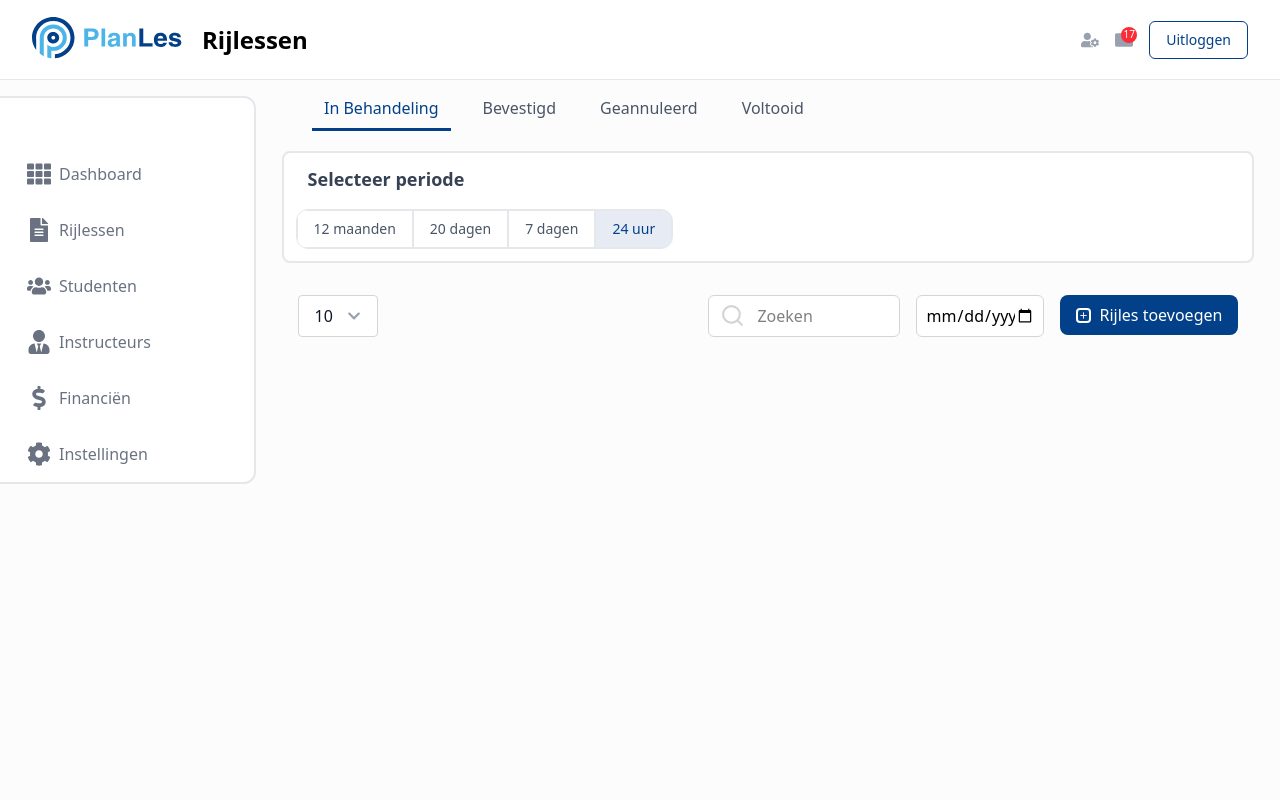
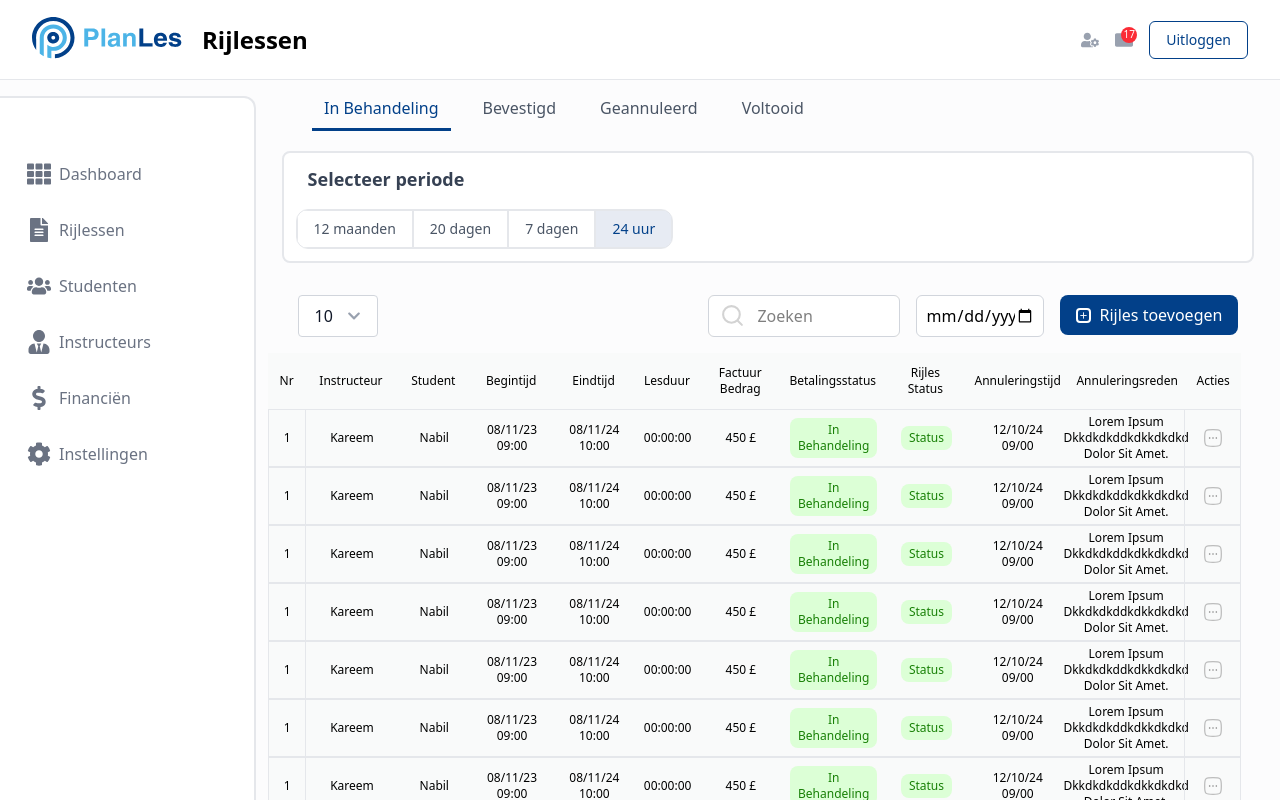
Before and after one commit to nabil-2003/planless, a Next.js app: page /admin-panel/driving-lessons in a window 1280 px wide. Shown: the top 800 px of the page. Built offline with nearby package versions, Linux system fonts and the light colour scheme.

Commit message:
25/9/2025 is work

```diff
--- a/src/app/admin-panel/driving-lessons/page.tsx
+++ b/src/app/admin-panel/driving-lessons/page.tsx
@@ -11,6 +11,7 @@ import CustomSelect from "@/components/admin/ui/CustomSelect"
 import { Button } from '@/components/ui';
 import Image from 'next/image';
 import PlusIcon from '@/components/svgs/Plus';
+import CustomTable from '@/components/admin/ui/CustomTable';
 export default function page() {
   const [currentFilterType, setCurrentFilterType] = React.useState('in Behandeling');
    const [currentTimeFilter, setTimeFilter] = React.useState('24 uur');
@@ -64,6 +65,7 @@ export default function page() {
      </div>
      </Button >
      </div>
+     <CustomTable />
 
      </div>
     </div>
--- a/src/app/globals.css
+++ b/src/app/globals.css
@@ -5,6 +5,8 @@
     --dark-blue : #024089;
     --login-input-color : #f4f4f4;
     --hover-side-nav-clr : #f2f4ff;
+    --table-bg-clr: #dcffd6;
+    --table-text-clr: #188006;
 
 }
 .bg-blue{
--- a/src/components/admin/ui/CustomSelect.tsx
+++ b/src/components/admin/ui/CustomSelect.tsx
@@ -81,8 +81,8 @@ export default function CustomSelect({
           border border-gray-300 rounded
           bg-white cursor-pointer
           transition-all duration-200 ease-in-out
-          hover:border-blue-400 hover:shadow-sm
-          ${isOpen ? 'border-blue-400 shadow-sm' : ''}
+          hover:border-blue hover:shadow-sm
+          ${isOpen ? 'border-blue shadow-sm' : ''}
         `}
       >
         <span className={`${selectedLabel ? 'text-gray-900' : 'text-gray-500'}`}>
@@ -106,9 +106,22 @@ export default function CustomSelect({
               className={`
                 px-4 py-2 cursor-pointer
                 transition-all duration-200 ease-in-out
-                hover:bg-blue-500 hover:text-white
-                ${selectedValue === option.value ? 'bg-blue-100 text-blue-900' : 'text-gray-900'}
+                hover:text-white
+                ${selectedValue === option.value ? 'text-white' : 'text-gray-900'}
               `}
+              style={{
+                backgroundColor: selectedValue === option.value ? 'var(--dark-blue)' : 'transparent'
+              }}
+              onMouseEnter={(e) => {
+                (e.target as HTMLElement).style.backgroundColor = 'var(--dark-blue)'
+              }}
+              onMouseLeave={(e) => {
+                if (selectedValue === option.value) {
+                  (e.target as HTMLElement).style.backgroundColor = 'var(--dark-blue)'
+                } else {
+                  (e.target as HTMLElement).style.backgroundColor = 'transparent'
+                }
+              }}
             >
               {option.label}
             </div>
--- /dev/null
+++ b/src/components/admin/ui/CustomTable.tsx
@@ -0,0 +1,76 @@
+import MenuIcon from '@/components/svgs/MenuIcon';
+import React from 'react'
+
+
+type Data = {
+    instructeur : string ,
+    student : string ,
+    begintijd : string ,
+    eindtijd : string ,
+    lesduur : string ,
+    factuur_bedrag : string ,
+    betalingsstatus : string ,
+    rijles_status : string ,
+    annuleringstijd : string ,
+    annuleringsreden : string ,
+    acties : string ,
+}
+
+
+export default function CustomTable({data} :{data: Array<Data>} ) {
+
+
+  return (
+    <div className='mb-4'>
+     <ul className='  flex justify-around   border-gray-200 w-[95%] mx-3 *:h-[7vh]   bg-gray-100/40 p *:capitalize *:font-normal *:text-xs  items-center '>
+       <li className='w-[4%] p-2  text-center flex items-center  border-gray-200 justify-center '>nr</li>
+        <li className='w-[10%] p-2  text-center flex items-center  border-gray-200 justify-center'>instructeur</li>
+        <li className='w-[8%] p-2  text-center flex items-center border-gray-200 justify-center'>student</li>
+        <li className='w-[9%] p-2  text-center flex items-center  border-gray-200 justify-center'>Begintijd</li>
+        <li className='w-[9%] p-2  text-center flex items-center  border-gray-200 justify-center'>Eindtijd</li>
+        <li className='w-[7%] p-2  text-center flex items-center  border-gray-200 justify-center'>Lesduur</li>
+        <li className='w-[9%] p-2  text-center flex items-center  border-gray-200 justify-center'>factuur bedrag</li>
+        <li className='w-[11%] p-2  text-center flex items-center borde border-gray-200 justify-center'>Betalingsstatus</li>
+        <li className='w-[9%] p-2  text-center flex items-center border-gray-200 justify-center'>Rijles status</li>
+        <li className='w-[11%] p-2  text-center flex items-center  border-gray-200 justify-center'>annuleringstijd</li>
+        <li className='w-[12%] p-2  text-center flex items-center  border-gray-200 justify-center'>annuleringsreden</li>
+        <li className='w-[6%] p-2  text-center flex items-center  border-gray-200 justify-center'>acties</li>
+      </ul>
+        <TableElement ele={[]} />
+        <TableElement ele={[]} />
+        <TableElement ele={[]} />
+        <TableElement ele={[]} />
+        <TableElement ele={[]} />
+        <TableElement ele={[]} />
+        <TableElement ele={[]} />
+        <TableElement ele={[]} />
+        <TableElement ele={[]} />
+        <TableElement ele={[]} />
+
+    </div>
+
+
+  );
+}
+const TableElement = ({ele}: {ele: Data}) => {
+console.log(ele)
+    return(
+         <ul className=' border-1 border-gray-200  flex justify-around  w-[95%] mx-3 *:h-[7vh]   bg-gray-100/40 p *:capitalize *:font-normal *:text-xs  items-center '>
+        <li className='w-[4%] p-2  text-center flex items-center border-r-1 border-gray-200 justify-center '>1</li>
+        <li className='w-[10%] p-2  text-center flex items-center justify-center '>kareem</li>
+        <li className='w-[8%] p-2  text-center  flex items-center justify-center'>nabil</li>
+        <li className='w-[9%] p-2  text-center flex items-center justify-center'>08/11/23 09:00</li>
+        <li className='w-[9%] p-2  text-center flex items-center justify-center'>08/11/24 10:00</li>
+        <li className='w-[7%] p-2  text-center flex items-center justify-center'>00:00:00</li>
+        <li className='w-[9%] p-2  text-center flex items-center justify-center'>450 £</li>
+        <li className='w-[11%] p-2  text-center flex items-center justify-center'><span className='bg-[var(--table-bg-clr)] text-[var(--table-text-clr)] text-xs px-2 py-1 rounded-lg '>in Behandeling</span></li>
+        <li className='w-[9%] p-2  text-center flex items-center justify-center'><span className='bg-[var(--table-bg-clr)] text-[var(--table-text-clr)] text-xs px-2 py-1 rounded-lg '>status</span></li>
+        <li className='w-[11%] p-2  text-center flex items-center justify-center'>12/10/24 09/00</li>
+        <li className='whitespace-normal w-[12%] flex items-center justify-center text-xs p-2  text-center '>Lorem ipsum  dkkdkdkddkdkkdkdkd dolor sit amet.</li>
+        <li className='w-[6%] h-full p-2 flex items-center justify-center  text-center border-l-1 border-gray-200 '>
+
+            <MenuIcon  onClick={() => {console.log("hello")}}  s='gray' w='20px' h='20px' f='gray'/>
+        </li>
+      </ul>
+    )
+}
--- /dev/null
+++ b/src/components/svgs/MenuIcon.tsx
@@ -0,0 +1,14 @@
+import React from 'react'
+
+export default function MenuIcon({h , onClick ,f ,  w ,s , className}:{h:string , onClick: React.MouseEventHandler<HTMLButtonElement>, s:string,  w:string , f :string ,  className?:string}) {
+  return (
+  <button onClick={onClick} className='po'>
+     <svg width={w} height={h} viewBox="0 0 24 24" fill="none" xmlns="http://www.w3.org/2000/svg" className={className}>
+<path d="M9 12C9 12.5523 8.55228 13 8 13C7.44772 13 7 12.5523 7 12C7 11.4477 7.44772 11 8 11C8.55228 11 9 11.4477 9 12Z" fill={f}/>
+<path d="M13 12C13 12.5523 12.5523 13 12 13C11.4477 13 11 12.5523 11 12C11 11.4477 11.4477 11 12 11C12.5523 11 13 11.4477 13 12Z" fill={f}/>
+<path d="M17 12C17 12.5523 16.5523 13 16 13C15.4477 13 15 12.5523 15 12C15 11.4477 15.4477 11 16 11C16.5523 11 17 11.4477 17 12Z" fill={f}/>
+<path opacity="0.5" d="M2 12C2 7.28595 2 4.92893 3.46447 3.46447C4.92893 2 7.28595 2 12 2C16.714 2 19.0711 2 20.5355 3.46447C22 4.92893 22 7.28595 22 12C22 16.714 22 19.0711 20.5355 20.5355C19.0711 22 16.714 22 12 22C7.28595 22 4.92893 22 3.46447 20.5355C2 19.0711 2 16.714 2 12Z" stroke={s} strokeWidth="1.5"/>
+</svg>
+  </button>
+  )
+}
```
